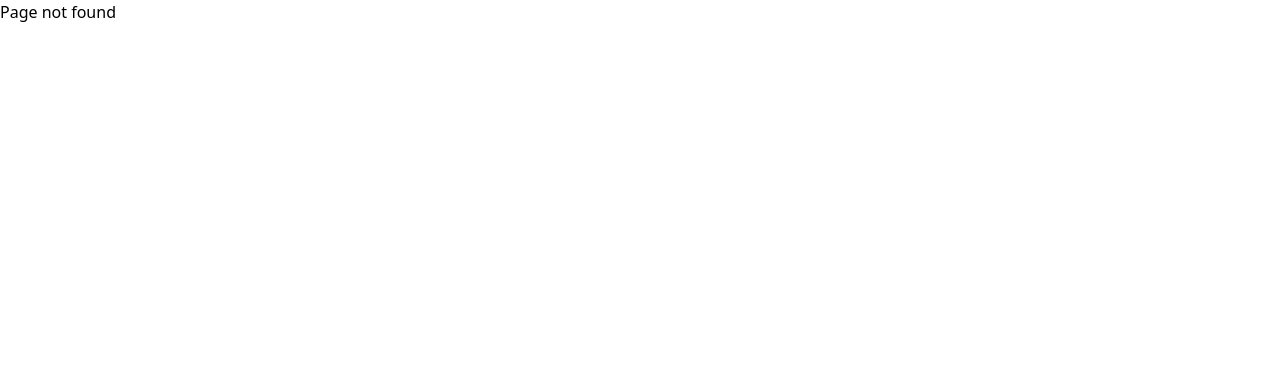
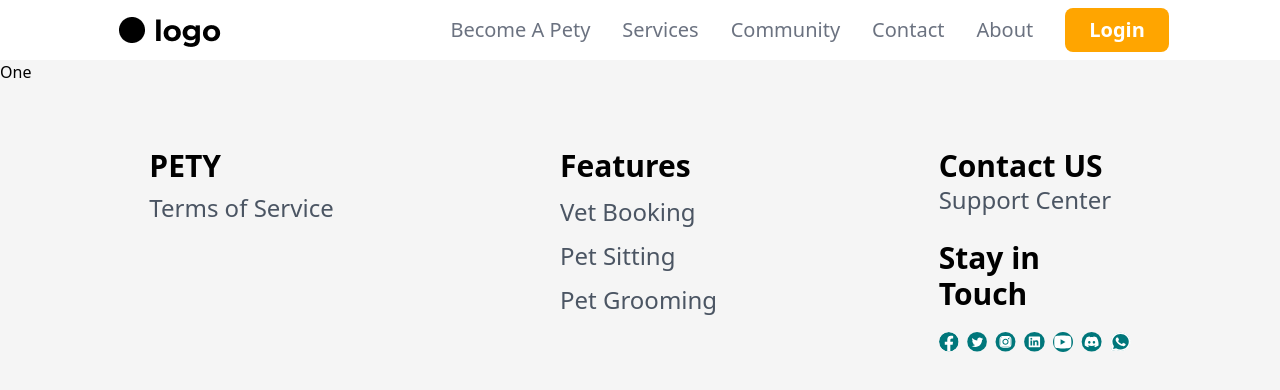
Before and after one commit to AhmedZahran15/Pety---Pet-Care, a React (Vite) app: page /becomeAPety/stepOne in a window 1280 px wide. Before the commit this address had no page. Shown: the top 390 px of the page. Built offline with nearby package versions, Linux system fonts and the light colour scheme.

Commit message:
Add "Become A Pety" to site

```diff
--- /dev/null
+++ b/src/Pages/BecomeAPety/StepOne.jsx
@@ -0,0 +1,9 @@
+function StepOne() {
+    return (
+        <div>
+            One
+        </div>
+    )
+}
+
+export default StepOne
--- /dev/null
+++ b/src/Pages/BecomeAPety/StepThree.jsx
@@ -0,0 +1,5 @@
+function StepThree() {
+  return <div>Three</div>;
+}
+
+export default StepThree;
--- /dev/null
+++ b/src/Pages/BecomeAPety/StepTwo.jsx
@@ -0,0 +1,9 @@
+function StepTwo() {
+    return (
+        <div>
+            Two
+        </div>
+    )
+}
+
+export default StepTwo
--- /dev/null
+++ b/src/Pages/BecomeAPety/index.jsx
@@ -0,0 +1,11 @@
+import { Outlet } from "react-router-dom";
+
+function BecomeAPety() {
+  return (
+    <div className="h-full w-full bg-neutral-100">
+      <Outlet />
+    </div>
+  );
+}
+
+export default BecomeAPety;
--- a/src/components/Navbar.jsx
+++ b/src/components/Navbar.jsx
@@ -18,6 +18,9 @@ const Navbar = () => {
         </Link>
         <div className="flex flex-row justify-between gap-8">
           <ul className="hidden items-center justify-center gap-8 md:flex">
+            <li className=" Medium text-xl font-normal text-gray-500 transition-all  duration-300  hover:text-black">
+              <Link to="becomeAPety/stepOne">Become A Pety</Link>
+            </li>
             <li className=" Medium text-xl font-normal text-gray-500 transition-all  duration-300  hover:text-black">
               <Link to="services?role=vet">Services</Link>
             </li>
--- a/src/components/SideMenu.jsx
+++ b/src/components/SideMenu.jsx
@@ -29,6 +29,13 @@ export const SideMenu = () => {
           onClick={handleShowSideMenu}
           className=" Medium text-3xl font-medium text-black transition-all  duration-300  hover:text-teal-700"
         >
+          <Link to="becomeAPety/stepOne">Become A Pety</Link>
+        </li>
+
+        <li
+          onClick={handleShowSideMenu}
+          className=" Medium text-3xl font-medium text-black transition-all  duration-300  hover:text-teal-700"
+        >
           <Link to="#">Contact</Link>
         </li>
         <li
--- a/src/routes/MainRouter.jsx
+++ b/src/routes/MainRouter.jsx
@@ -13,10 +13,14 @@ import Register from "../pages/Auth/Register";
 import ForgotPassword from "../pages/Auth/ForgotPassword";
 import Footer from "../components/Footer";
 import Services from "../Pages/Services";
+import BecomeAPety from "../Pages/BecomeAPety";
+import StepOne from "../Pages/BecomeAPety/stepOne";
+import StepTwo from "../Pages/BecomeAPety/StepTwo";
+import StepThree from "../Pages/BecomeAPety/StepThree";
 
 const AppLayout = () => {
   return (
-    <div className="mx-auto h-screen w-full max-w-screen-2xl">
+    <div className="mx-auto max-h-screen w-full max-w-screen-2xl">
       <Navbar />
       <Outlet />
       <Footer />
@@ -30,6 +34,12 @@ function MainRouter() {
         <Route path="/" element={<AppLayout />}>
           <Route index element={<HomePage />} />
           <Route path="services" element={<Services />} />
+          <Route path="becomeAPety" element={<BecomeAPety />}>
+            <Route index element={<Navigate replace to="stepOne" />} />
+            <Route path="stepOne" element={<StepOne />} />
+            <Route path="stepTwo" element={<StepTwo />} />
+            <Route path="stepThree" element={<StepThree />} />
+          </Route>
         </Route>
         <Route path="auth" element={<Auth />}>
           <Route index element={<Navigate replace to="login" />} />
```
